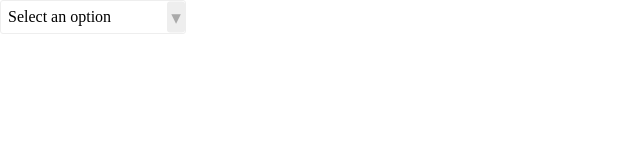
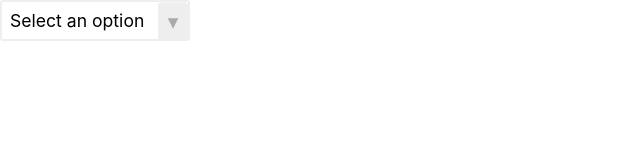
Before and after one commit to jrobind/react-select, a React app: page / in a window 1280 px wide. Shown: the top 160 px of the page, without its empty margins (0-640 px from the left). Built offline with nearby package versions, Linux system fonts and the light colour scheme.

Commit message:
update select font and select arrow styles

```diff
--- a/src/styles/style.scss
+++ b/src/styles/style.scss
@@ -3,11 +3,14 @@
 
 #app {
 
+    font-family: $fontStack;
+
     .select {
-        padding: 7px;
+        padding: 8px;
         border-radius: 3px;
-        border: 1px solid $selectBorder;
+        border: 2px solid $selectBorder;
         min-width: 170px;
+        font-size: 1.1em;
 
         &:hover {
             cursor: pointer;
@@ -15,14 +18,17 @@
 
         .select-arrow-container {
             position: absolute;
-            border-radius: 3px;
+            border-radius: 3px 3px 0 0;
             right: 0;
             transform: translateY(-50%);
             top: 50%;
-            padding: 4px;
+            padding: 6px;
+            min-width: 18px;
             background: $selectBorder;
 
             .select-arrow {
+                display: flex;
+                justify-content: center;
                 font-size: 1.2em;
                 color: $selectArrow;
             }
--- a/src/styles/variables.scss
+++ b/src/styles/variables.scss
@@ -2,3 +2,6 @@
 $modalBackground:rgba(0, 0, 0, 0.4);
 $selectBorder:#eee;
 $selectArrow: #aaa;
+
+// font stack
+$fontStack: -apple-system,system-ui,BlinkMacSystemFont,"Segoe UI",Roboto,"Helvetica Neue",Arial,sans-serif;
```
